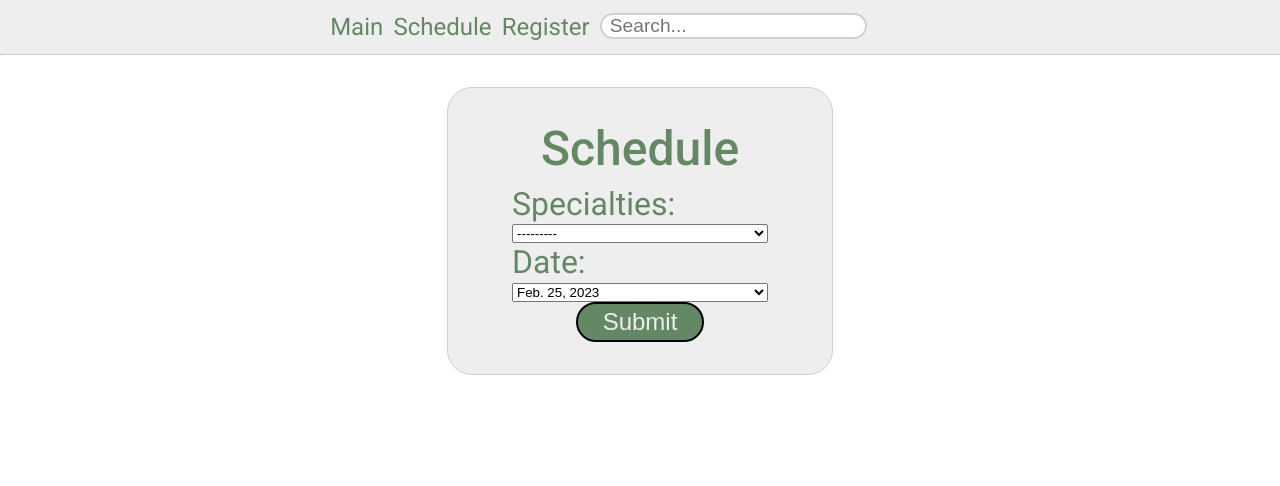
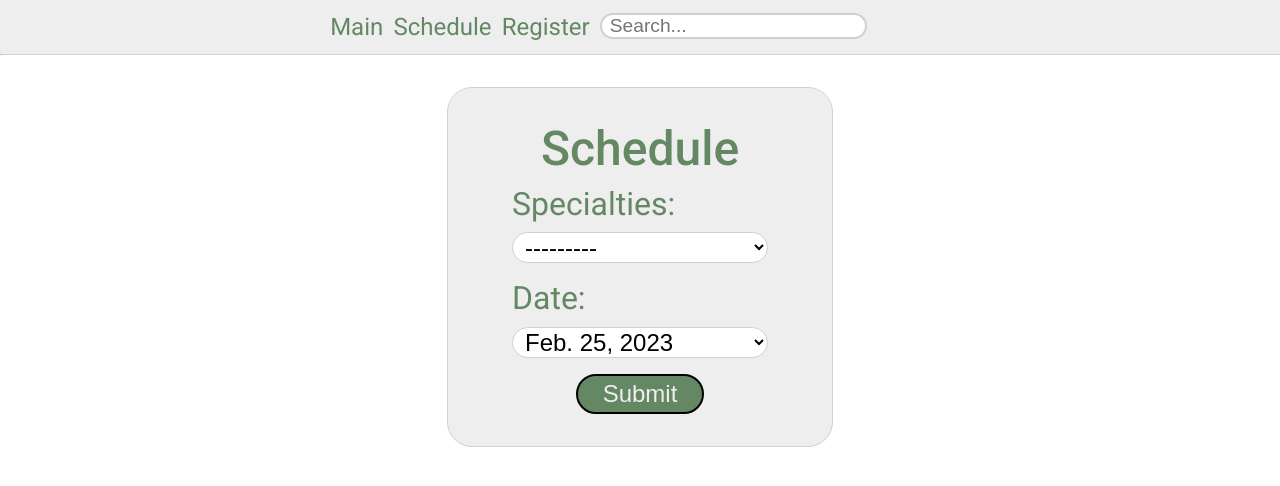
Before and after one commit to adam-lepkowski/clinic-management-system, a Django app: page /schedule/search in a window 1280 px wide. Shown: the top 486 px of the page. Run offline with Django 4.2, Linux system fonts and the light colour scheme; some libraries are stand-ins or nearby versions.

Commit message:
Style select

```diff
--- a/static/forms.css
+++ b/static/forms.css
@@ -67,6 +67,20 @@
     background-color: #4a6449;
 }
 
+.wide-form select {
+    background-color: #ffffff;
+    border-color: #CED0D3;
+    border-style: solid;
+    border-radius: 25px;
+    font-size: 1.5rem;
+    margin: 0.5rem 0 1rem;
+    padding: 0 0.5rem;
+}
+
+.wide-form select:hover {
+    border-color: #9d9e9e;
+}
+
 
 /*
     Narrow form (65% width)
```
